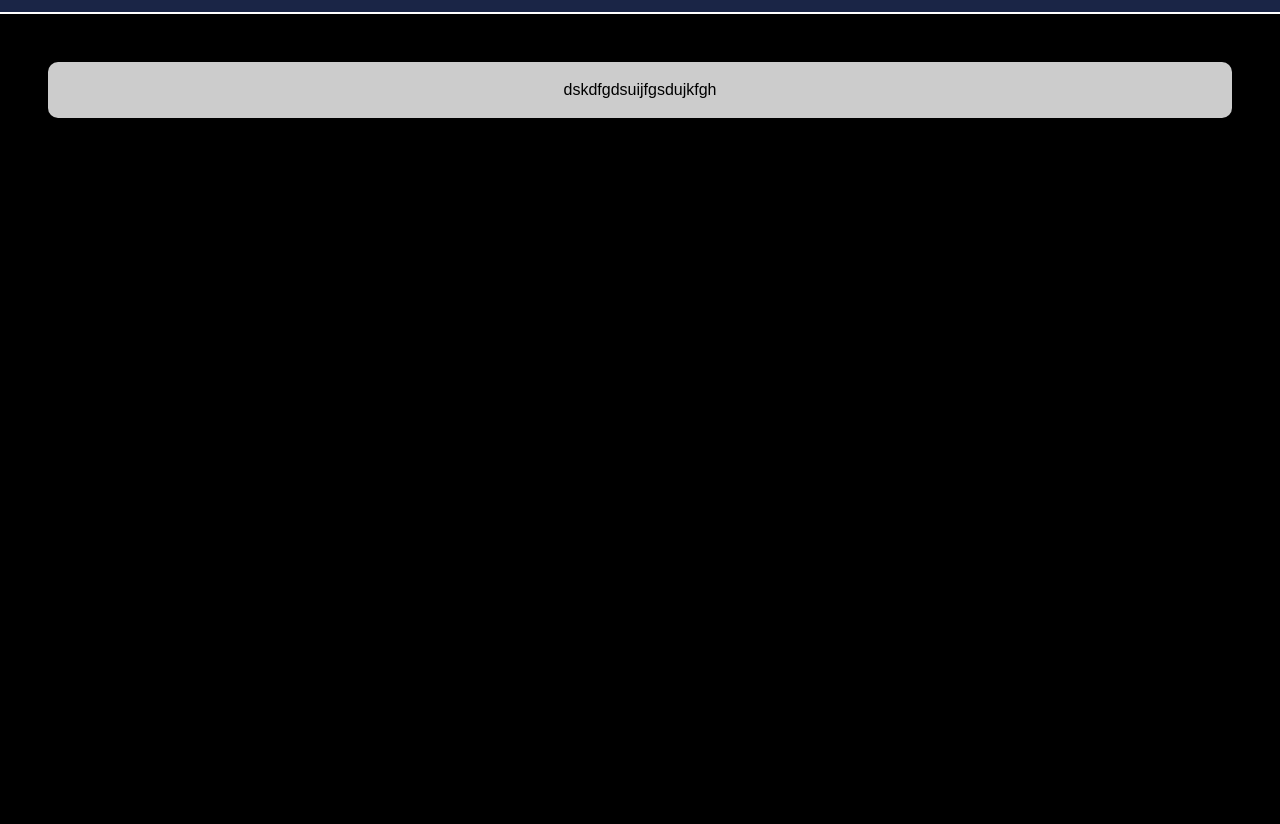
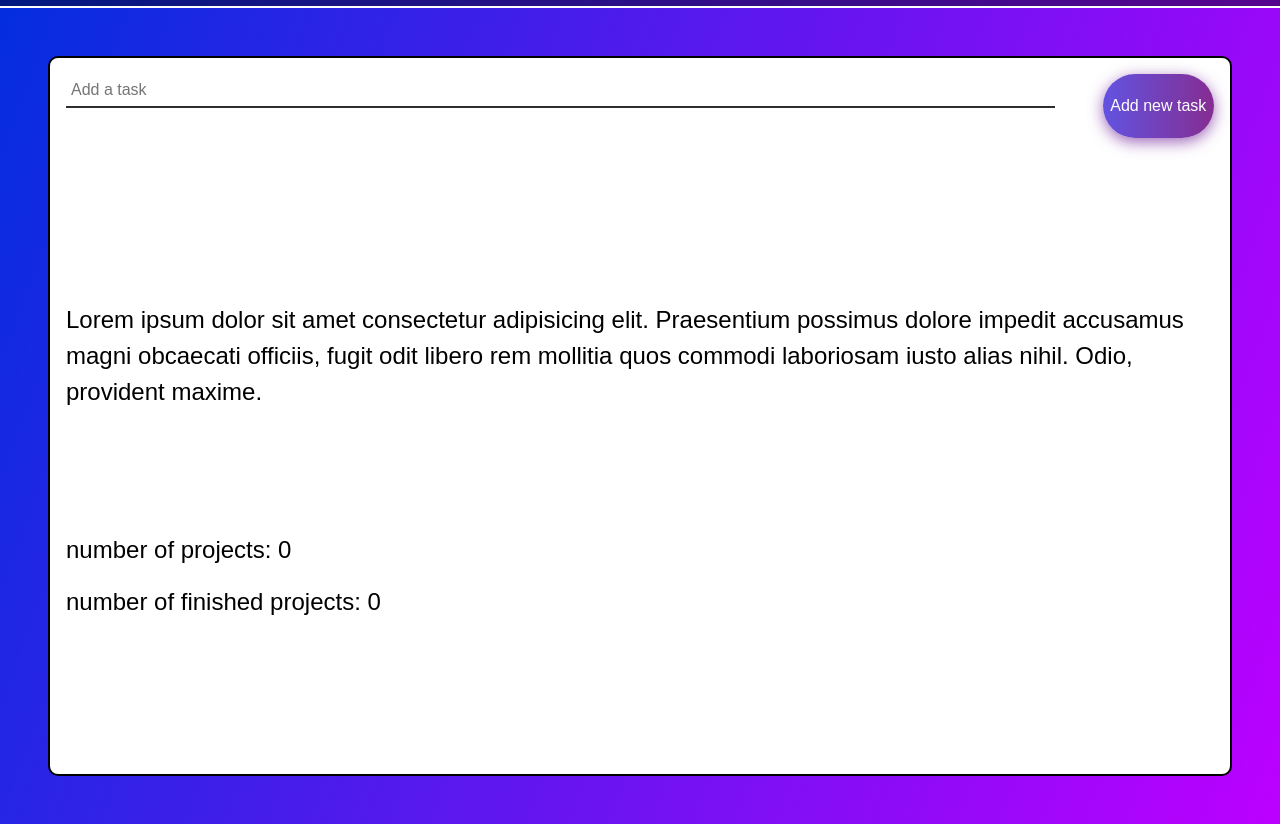
Before and after one commit to HidekashiLawliet/ToDoList, a plain HTML site: page index.html in a window 1280 px wide. Shown: the part 74-898 px from the top of the page. Before the commit the page ends 800 px from the top, so only its background shows below. Drawn offline with nearby package versions, Linux system fonts and the light colour scheme.

Commit message:
ADD {all css + body of index}

```diff
--- a/index.html
+++ b/index.html
@@ -12,17 +12,27 @@
 </head>
 
 <body>
-    <div class="header">
-        <div class="header-button">
-            <a href=""><button class="btn">Github</button></a>
-            <button class="btn">try</button>
-            <button class="btn">try</button>
-        </div>
-        <div class="title">ToDo List</div>
+    <div id="header">
+        <div id="title">ToDo List</div>
     </div>
 
-    <div class="task-card-body">
-        dskdfgdsuijfgsdujkfgh
+    <div id="task_card_body">
+        <div id="text_area">
+            <input type="text" placeholder="Add a task" />
+            <button class="btn">Add new task</button>
+        </div>
+        <div id="task">
+            <ul id="scroll_list">
+                <li id="todo_list"></li>
+            </ul>
+            Lorem ipsum dolor sit amet consectetur adipisicing elit. Praesentium possimus dolore impedit accusamus magni
+            obcaecati officiis, fugit odit libero rem mollitia quos commodi laboriosam iusto alias nihil. Odio,
+            provident maxime.
+        </div>
+        <div class="project_counter">
+            <p>number of projects: <span id="project_counter">0</span></p>
+            <p>number of finished projects: <span id="finished_project_counter">0</span></p>
+        </div>
     </div>
     <script src="src/index.js" async defer></script>
 </body>
--- a/src/index.css
+++ b/src/index.css
@@ -1,5 +1,9 @@
 body {
-    background-color: black;
+    background: rgb(188, 0, 255);
+    background: -moz-linear-gradient(290deg, rgba(188, 0, 255, 1) 0%, rgba(0, 46, 223, 1) 100%);
+    background: -webkit-linear-gradient(290deg, rgba(188, 0, 255, 1) 0%, rgba(0, 46, 223, 1) 100%);
+    background: linear-gradient(290deg, rgba(188, 0, 255, 1) 0%, rgba(0, 46, 223, 1) 100%);
+    filter: progid:DXImageTransform.Microsoft.gradient(startColorstr="#bc00ff", endColorstr="#002edf", GradientType=1);
     color: white;
     font-family: Arial, Helvetica, sans-serif;
     size: 100%;
@@ -8,47 +12,132 @@ body {
     margin: 0;
 }
 
-button {
-    border: none;
-    background-color: transparent;
-    color: white;
+input {
+    align-content: first baseline;
+    box-shadow: 0px 2px #2e2e2e;
+    font-family: Arial, Helvetica, sans-serif;
+    border: 0px;
+    padding: 5px;
+    height: fit-content;
+    width: 100%;
+    font-size: 16px;
 }
 
-.header {
+input:focus {
+    outline: none;
+}
+
+#header {
     display: flex;
-    background-color: rgb(26, 37, 70);
+    align-items: center;
+    background-color: #0000006e;
     border-bottom: 2px solid rgb(255, 255, 255);
     padding: 1rem;
 }
 
 
-.header .title {
+#header #title {
     display: flex;
-    margin-left: 35%;
+    margin-left: 45%;
     font-size: 2rem;
     color: rgb(255, 255, 255);
 }
 
-.header .header-button .btn {
-    display: flexbox;
-    margin-top: auto;
-    margin-bottom: auto;
-    align-self: center;
+#task_card_body {
+    margin: 3rem;
+    display: grid;
+    background-color: #ffffff;
+    color: rgb(0, 0, 0);
     font-size: 1.5rem;
-    background-color: rgb(34, 61, 141);
-    border-radius: 5px;
-    padding: 0.5rem;
+    padding: 1rem;
+    height: 45rem;
+    border-radius: 10px;
+    border: 2px solid rgb(0, 0, 0);
+
 }
 
-.task-card-body {
-    margin: 3rem;
+
+#text_area input {
+    margin-right: 3rem;
+    height: 2rem;
+}
+
+#text_area {
+    display: flex;
+}
+
+.btn {
+    width: fit-content;
+    font-size: 16px;
+    color: #fff;
+    cursor: pointer;
+    height: 4rem;
+    width: 8rem;
+    padding: 5px;
+    border: none;
+    background-size: 300% 100%;
+
+    border-radius: 50px;
+    moz-transition: all .4s ease-in-out;
+    -o-transition: all .4s ease-in-out;
+    -webkit-transition: all .4s ease-in-out;
+    transition: all .4s ease-in-out;
+}
+
+.btn:hover {
+    background-position: 100% 0;
+    moz-transition: all .4s ease-in-out;
+    -o-transition: all .4s ease-in-out;
+    -webkit-transition: all .4s ease-in-out;
+    transition: all .4s ease-in-out;
+}
+
+.btn:focus {
+    outline: none;
+}
+
+.btn {
+    background-image: linear-gradient(to right, #6253e1, #852D91, #A3A1FF, #F24645);
+    box-shadow: 0 4px 15px 0 rgba(126, 52, 161, 0.75);
+}
+
+ul {
+    padding: 0px;
+    margin: 0px;
+    overflow-y: scroll;
+}
+
+li {
     display: flex;
     flex-direction: column;
-    justify-content: center;
-    align-items: center;
-    background-color: rgb(204, 204, 204);
-    color: black;
-    padding: 1rem;
-    height: fit-content;
-    border-radius: 10px;
+    gap: 1.2rem;
+    padding: 1.3rem;
 }
+
+#todo_list p {
+    color: rgb(47, 255, 175);
+}
+
+.disabled {
+    display: flex;
+    text-decoration: line-through;
+}
+
+input[type="text"]::before {
+    content: "\2713";
+    display: inline-block;
+    width: 2rem;
+    height: 2rem;
+    font-size: 1.7rem;
+    text-align: center;
+    border: 0.06rem solid rgb(63, 63, 63);
+    border-radius: 50%;
+    color: transparent;
+}
+
+input[type="text"]::before::after {
+    color: white;
+    background-color: hsl(120, 100%, 25%);
+    border: 0.06rem solid hsl(120, 100%, 25%);
+    border-radius: 50%;
+}
```
